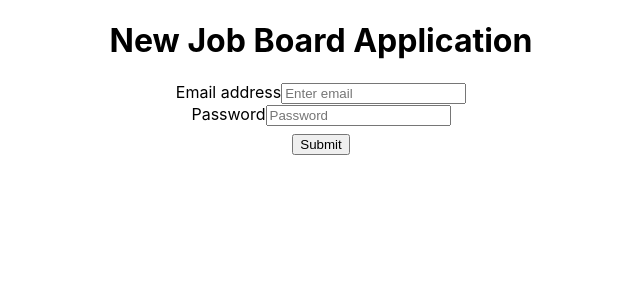
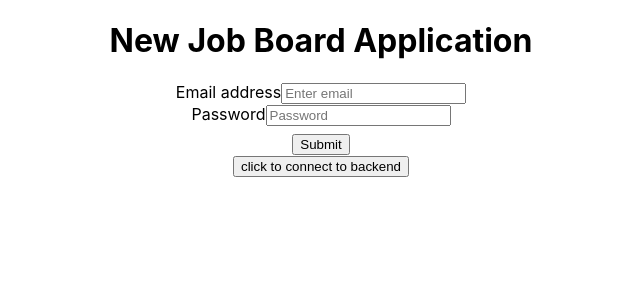
Before and after one commit to kyleberlind/new-job-board-app, a React (Create React App) app in the folder new-job-board-app/: page / in a window 1280 px wide. Shown: the top 300 px of the page, without its empty margins (319-959 px from the left). Built offline with nearby package versions, Linux system fonts and the light colour scheme.

Commit message:
added button to connect to back end

```diff
--- a/new-job-board-app/src/App.js
+++ b/new-job-board-app/src/App.js
@@ -1,23 +1,26 @@
-
-import logo from './logo.svg';
-import {getHelloWorldMessageService} from "./services/HelloWorldServices"
-import LoginContainer from './login/LoginContainer.react.js';
-import './App.css';
+import logo from "./logo.svg";
+import { getHelloWorldMessageService } from "./services/HelloWorldServices";
+import LoginContainer from "./login/LoginContainer.react.js";
+import "./App.css";
 import React, { useState } from "react";
 
 function App() {
   const [helloMessage, setHelloMessage] = useState("");
   const handleButtonClick = () => {
     getHelloWorldMessageService()
-    .then((response) => {
-      console.log(response)
-    }).catch((error) => {
-      console.log(error)
-    });
+      .then((response) => {
+        response.json().then((data) => {
+          console.log(data);
+        });
+      })
+      .catch((error) => {
+        console.log(error);
+      });
   };
   return (
     <div className="App">
       <LoginContainer />
+      <button onClick={handleButtonClick}>click to connect to backend </button>
     </div>
   );
 }
```
Also changed, not shown: 2 other files (tests, documents, lock files or other folders).
